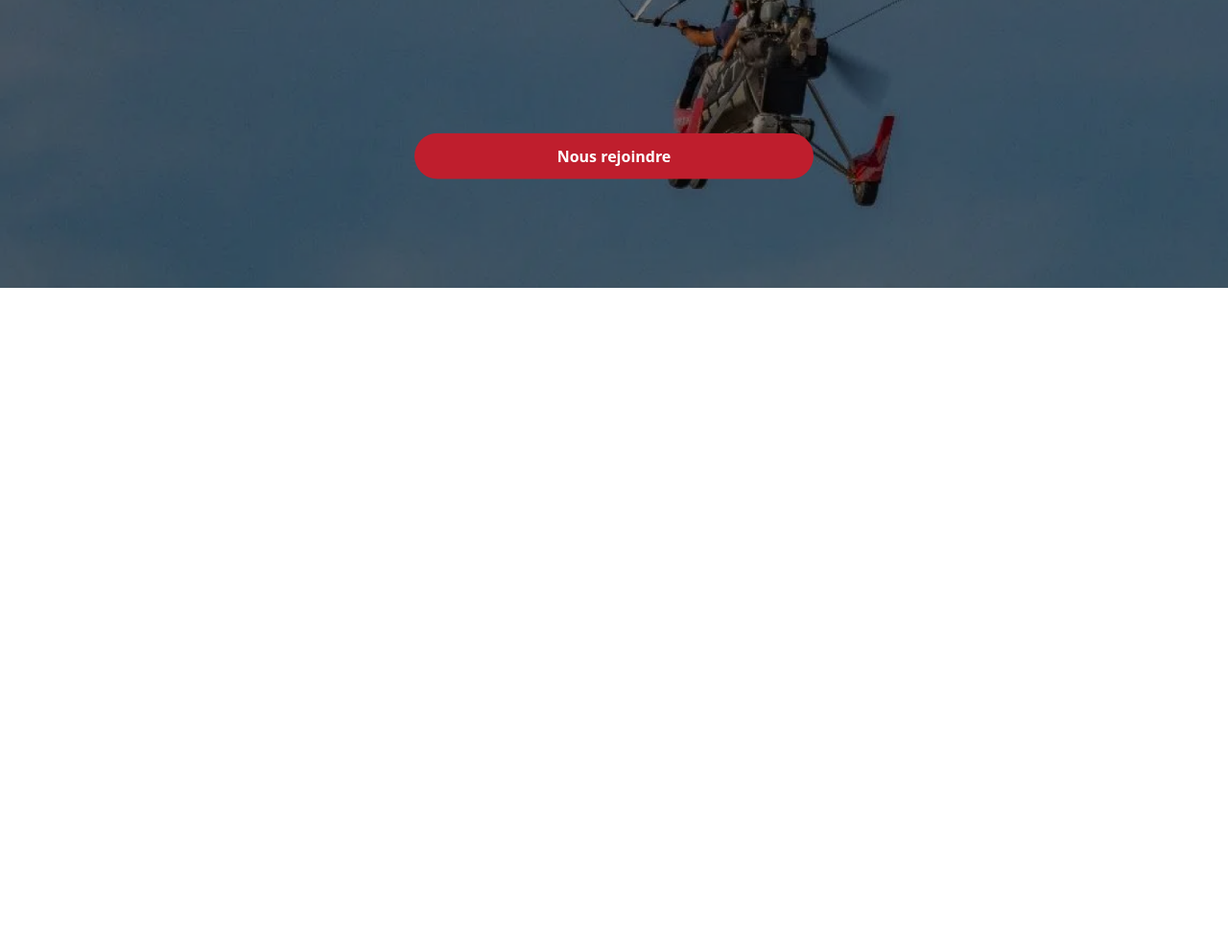
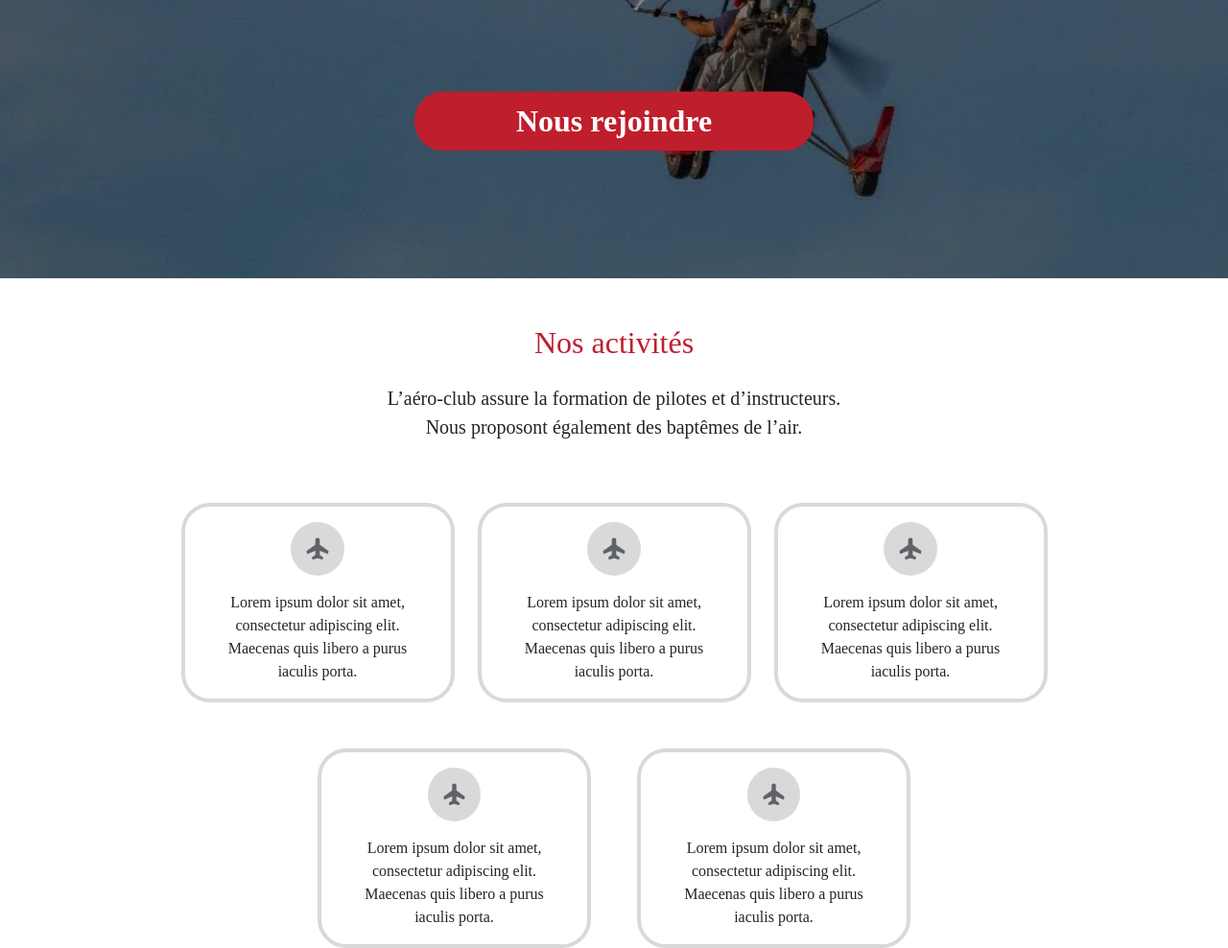
Before and after one commit to MatteoBaldinetti/ACF2L, a plain HTML site: page index.html in a window 1280 px wide. Shown: the part 580-1568 px from the top of the page at 96% size. Before the commit the page ends 880 px from the top, so only its background shows below. Drawn offline with nearby package versions, Linux system fonts and the light colour scheme; a web font is replaced by a local one.

Commit message:
Add Nos activités section

```diff
--- a/css/style.css
+++ b/css/style.css
@@ -1,5 +1,10 @@
 :root {
     --red-color: #BF1E2D;
+    --grey-color : #D9D9D9;
+}
+
+body {
+    font-family: 'Kadwa' !important;
 }
 
 h1 {
@@ -11,18 +16,32 @@ h1 {
     width: 35%;
 }
 
+.red-color {
+    color: var(--red-color);
+}
+
+img.center {
+    display: block;
+    margin : auto;
+}
+
+div.custom-width {
+    width: 25% !important;
+}
+
 button.center {
     display: block;
     margin : auto;
-    margin-top: 28%;
+    margin-top: 20%;
 }
 
 button.red-color {
+    font-family: 'Jomhuria';
+    font-size: 2em !important;
     color: white;
     border: 0px;
     width: 65%;
     padding: 5px;
-    padding-block: 10px;
     border-radius: 30px;
     background-color: var(--red-color);
     font-weight: bold;
@@ -30,17 +49,28 @@ button.red-color {
 }
 
 button.red-color:hover {
+    font-family: 'Jomhuria';
+    font-size: 2em !important;
     color: var(--red-color);
     border: 0px;
     width: 65%;
     padding: 5px;
-    padding-block: 10px;
     border-radius: 30px;
     background-color: white;
     font-weight: bold;
     border: 2px solid black;
     transition: 0.3s ease-in-out;
 }
+
+.grey-border {
+    border: 4px solid var(--grey-color);
+    border-radius: 30px;
+}
+
+.grey-circle {
+    background: var(--grey-color);
+    border-radius: 100%;
+  }
 
 #header {
     position: relative;
--- a/index.html
+++ b/index.html
@@ -6,10 +6,11 @@
         <title>Aéro-Club de Frotey-les-Lures</title>
         <link href="./css/style.css" rel="stylesheet" />
         <link href='https://fonts.googleapis.com/css?family=Jomhuria' rel='stylesheet'>
+        <link href='https://fonts.googleapis.com/css?family=Kadwa' rel='stylesheet'>
         <link href="https://cdn.jsdelivr.net/npm/bootstrap@5.3.3/dist/css/bootstrap.min.css" rel="stylesheet" integrity="sha384-QWTKZyjpPEjISv5WaRU9OFeRpok6YctnYmDr5pNlyT2bRjXh0JMhjY6hW+ALEwIH" crossorigin="anonymous">
     </head>
     <body>
-        <nav class="navbar navbar-expand-lg bg-body-tertiary">
+        <nav class="navbar navbar-expand-lg bg-body-light">
             <div class="container-fluid ms-5">
                 <div class="nav-large-width ms-5">
                     <img src="./assets/images/logo.png" alt="LogoACF2L" width="125" height="auto">
@@ -44,7 +45,40 @@
                 </div>
             </div>
         </header>
-
+        <section class="mt-5">
+            <div class="container">
+                <div class="row">
+                    <div class="col-md-12">
+                        <h2 class="text-center red-color">Nos activités</h2>
+                        <p class="text-center fs-5 mt-4">L’aéro-club assure la formation de pilotes et d’instructeurs.<br/>Nous proposont également des baptêmes de l’air.</p>
+                    </div>
+                </div>
+                <div class="row mt-5 justify-content-center">
+                    <div class="col-md-4 grey-border custom-width">
+                        <img class="center mt-3 grey-circle p-3" src="./assets/images/plane.svg" alt="Symbole avion" width="22%" height="auto"/>
+                        <p class="text-center mt-3">Lorem ipsum dolor sit amet,<br/>consectetur adipiscing elit.<br/>Maecenas quis libero a purus<br/>iaculis porta.</p>
+                    </div>
+                    <div class="col-md-4 grey-border mx-4 custom-width">
+                        <img class="center mt-3 grey-circle p-3" src="./assets/images/plane.svg" alt="Symbole avion" width="22%" height="auto"/>
+                        <p class="text-center mt-3">Lorem ipsum dolor sit amet,<br/>consectetur adipiscing elit.<br/>Maecenas quis libero a purus<br/>iaculis porta.</p>
+                    </div>
+                    <div class="col-md-4 grey-border custom-width">
+                        <img class="center mt-3 grey-circle p-3" src="./assets/images/plane.svg" alt="Symbole avion" width="22%" height="auto"/>
+                        <p class="text-center mt-3">Lorem ipsum dolor sit amet,<br/>consectetur adipiscing elit.<br/>Maecenas quis libero a purus<br/>iaculis porta.</p>
+                    </div>
+                </div>
+                <div class="row mt-5 justify-content-center">
+                    <div class="col-md-3 grey-border custom-width me-4">
+                        <img class="center mt-3 grey-circle p-3" src="./assets/images/plane.svg" alt="Symbole avion" width="22%" height="auto"/>
+                        <p class="text-center mt-3">Lorem ipsum dolor sit amet,<br/>consectetur adipiscing elit.<br/>Maecenas quis libero a purus<br/>iaculis porta.</p>
+                    </div>
+                    <div class="col-md-3 grey-border custom-width ms-4">
+                        <img class="center mt-3 grey-circle p-3" src="./assets/images/plane.svg" alt="Symbole avion" width="22%" height="auto"/>
+                        <p class="text-center mt-3">Lorem ipsum dolor sit amet,<br/>consectetur adipiscing elit.<br/>Maecenas quis libero a purus<br/>iaculis porta.</p>
+                    </div>
+                </div>
+            </div>
+        </section>
         <script src="https://cdn.jsdelivr.net/npm/bootstrap@5.3.3/dist/js/bootstrap.bundle.min.js" integrity="sha384-YvpcrYf0tY3lHB60NNkmXc5s9fDVZLESaAA55NDzOxhy9GkcIdslK1eN7N6jIeHz" crossorigin="anonymous"></script>
     </body>
 </html>
```
Also changed, not shown: assets/images/plane.svg (added).
